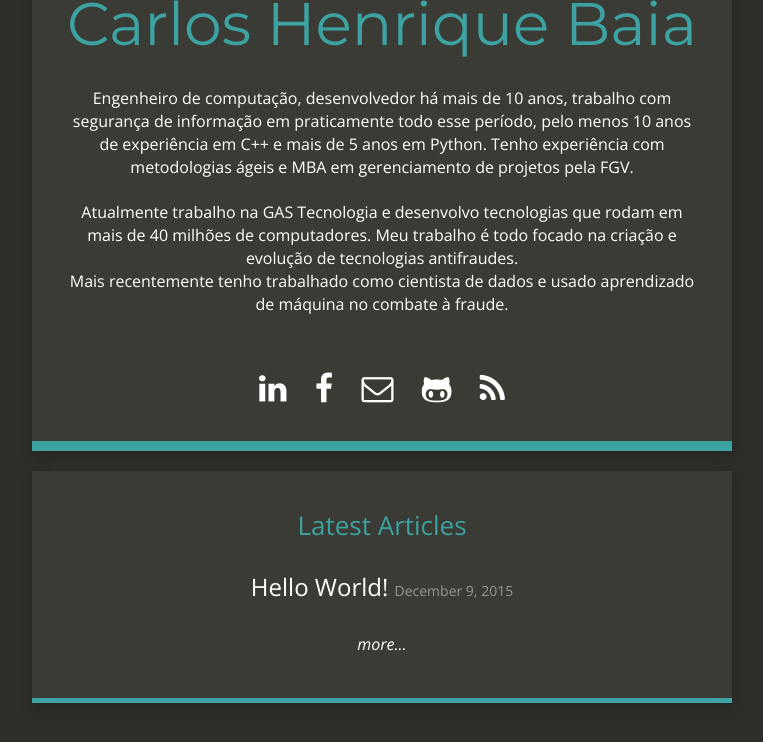
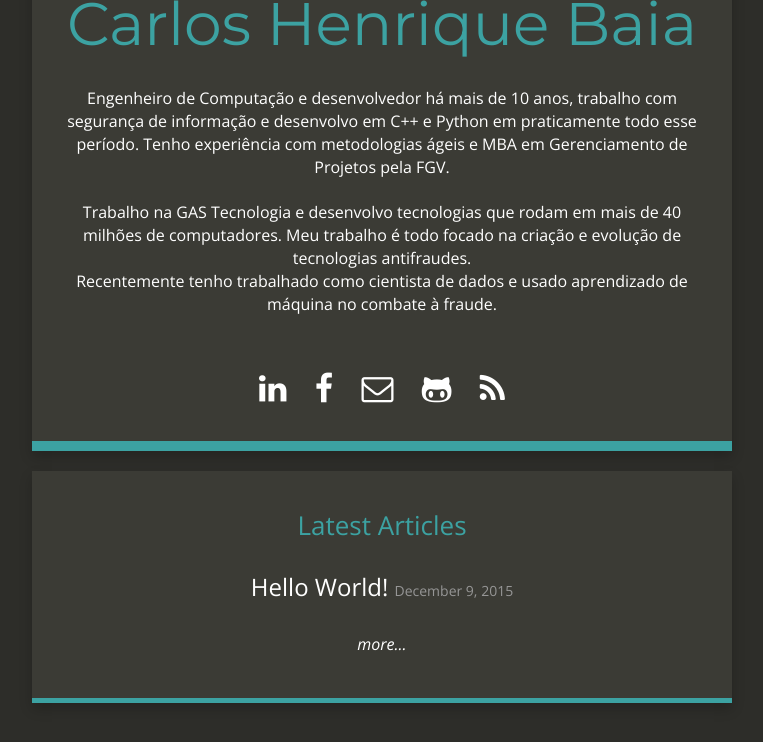
Before and after one commit to carlosbaia/carlosbaia.github.io, a Jekyll site: the page built from index.html, in a window 1280 px wide, cut to the strip 174-918 px from the top of the page. Shown: the whole strip, without its empty margins (258-1021 px from the left). Built offline with Jekyll 4.4.1, drawn with Linux system fonts in a browser that asks for light colours; nearby versions of some CDN libraries; Markdown is read by kramdown in place of the engine named in the settings.

Commit message:
Update _config.yml

```diff
--- a/_config.yml
+++ b/_config.yml
@@ -4,7 +4,7 @@ email: carloshenriquebaia@gmail.com
 description: "Carlos Henrique Baia`s personal page"
 baseurl: ""
 url: "http://carlosbaia.com/"
-title_description: "Engenheiro de computação, desenvolvedor há mais de 10 anos, trabalho com segurança de informação em praticamente todo esse período, pelo menos 10 anos de experiência em C++ e mais de 5 anos em Python. Tenho experiência com metodologias ágeis e MBA em gerenciamento de projetos pela FGV.<br><br>Atualmente trabalho na GAS Tecnologia e desenvolvo tecnologias que rodam em mais de 40 milhões de computadores. Meu trabalho é todo focado na criação e evolução de tecnologias antifraudes.<br>Mais recentemente tenho trabalhado como cientista de dados e usado aprendizado de máquina no combate à fraude."
+title_description: "Engenheiro de Computação e desenvolvedor há mais de 10 anos, trabalho com segurança de informação e desenvolvo em C++ e Python em praticamente todo esse período. Tenho experiência com metodologias ágeis e MBA em Gerenciamento de Projetos pela FGV.<br><br>Trabalho na GAS Tecnologia e desenvolvo tecnologias que rodam em mais de 40 milhões de computadores. Meu trabalho é todo focado na criação e evolução de tecnologias antifraudes.<br>Recentemente tenho trabalhado como cientista de dados e usado aprendizado de máquina no combate à fraude."
 
 title_image: "https://s.gravatar.com/avatar/a094eb0d6a2614158242087840f2a7d7?s=200"
 google_analytics: "UA-71213574-1"
```
